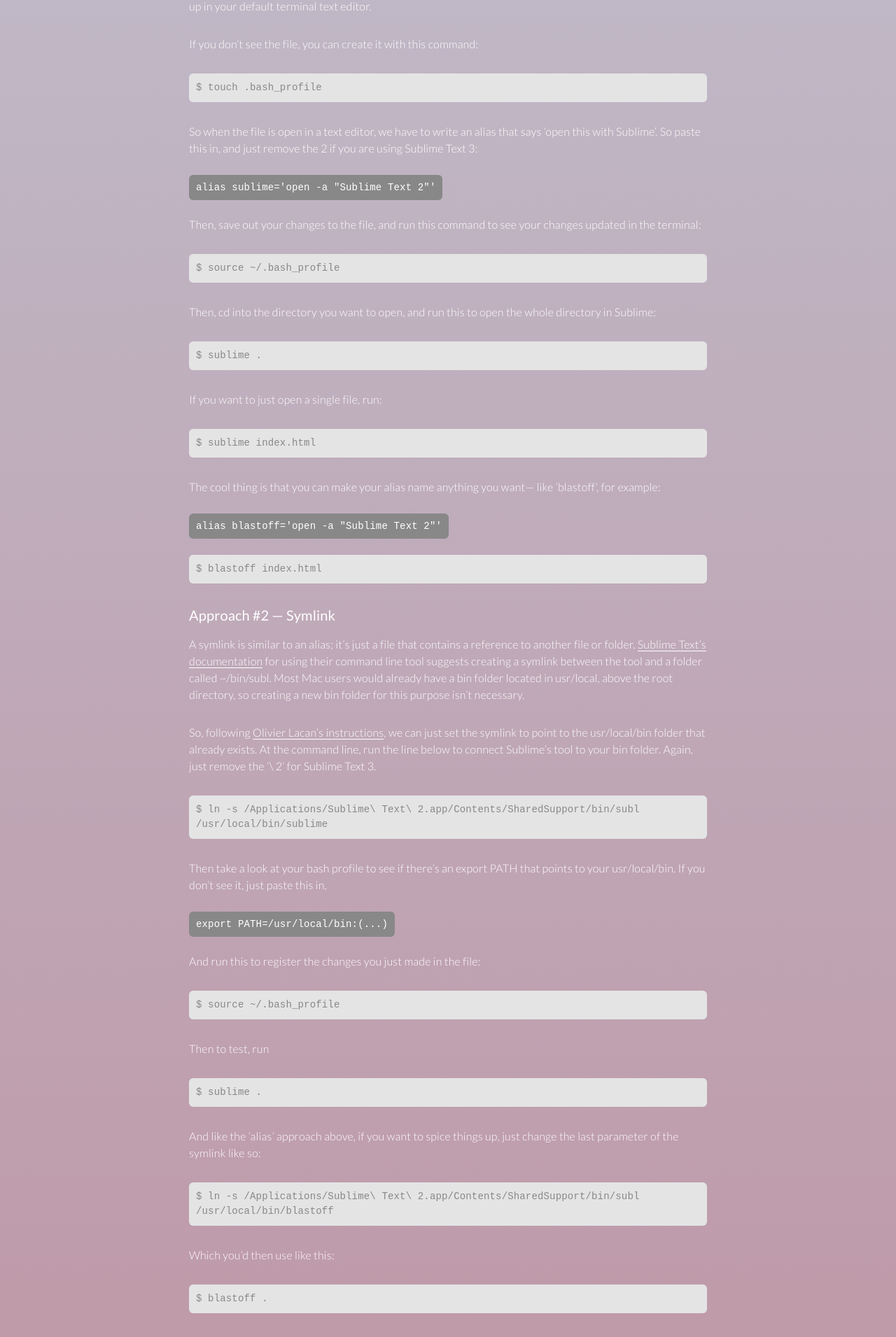
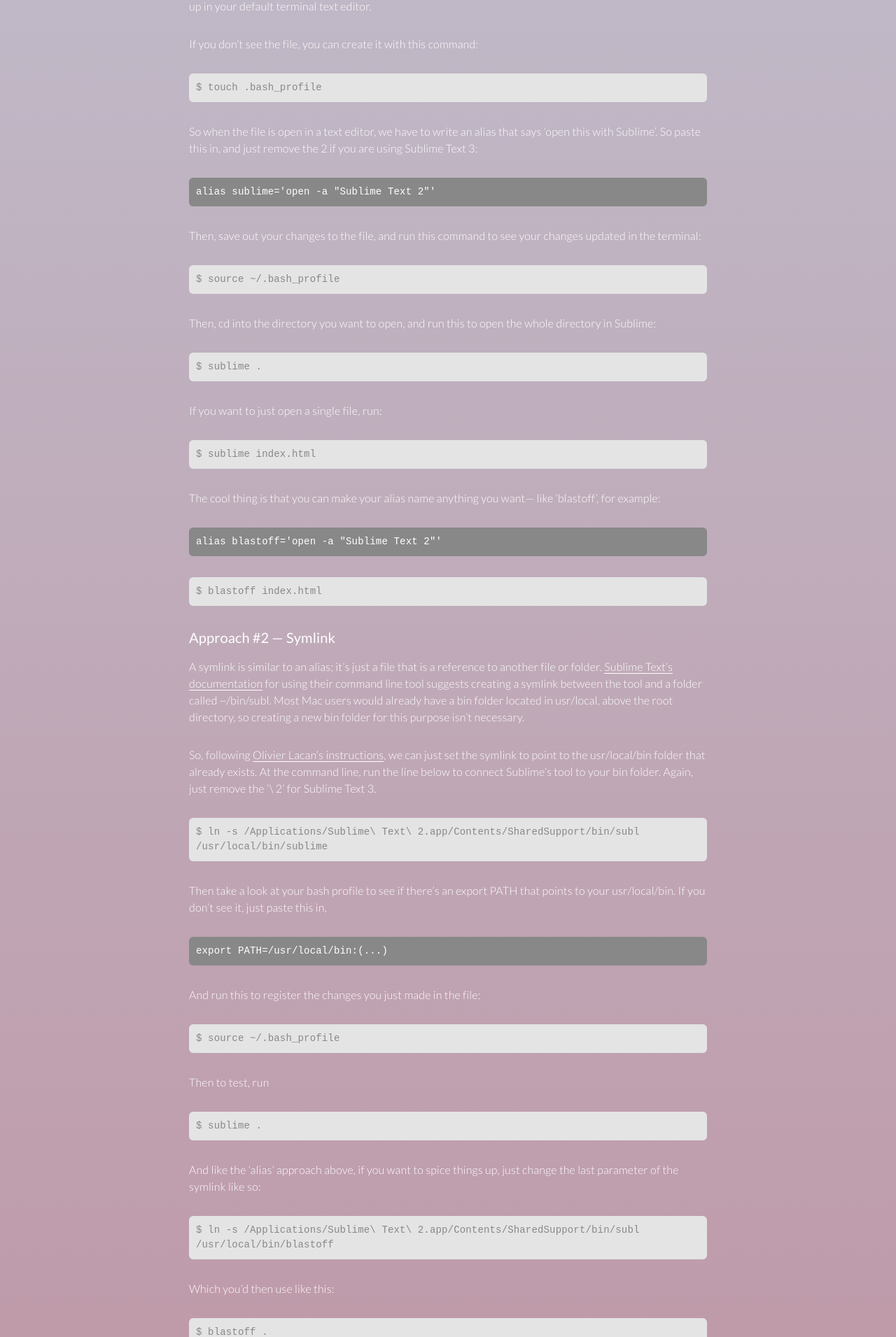
Before and after one commit to ahoef/jekyll-blog, a Jekyll site: the page built from _posts/2015-03-09-opening-sublime-from-command-line.md, in a window 1280 px wide. Shown: the part 1668-3579 px from the top of the page at 70% size. Built offline with Jekyll 4.4.1, drawn with Linux system fonts in a browser that asks for light colours.

Commit message:
fix symlink typo & style of single-line class

```diff
--- a/_posts/2015-03-09-opening-sublime-from-command-line.md
+++ b/_posts/2015-03-09-opening-sublime-from-command-line.md
@@ -89,7 +89,7 @@
 
 ### Approach #2 &mdash; Symlink ###
 
-A symlink is similar to an alias; it's just a file that contains a reference to another file or folder. [Sublime Text's documentation](http://www.sublimetext.com/docs/2/osx_command_line.html) for using their command line tool suggests creating a symlink between the tool and a folder called ~/bin/subl. Most Mac users would already have a bin folder located in usr/local, above the root directory, so creating a new bin folder for this purpose isn't necessary.
+A symlink is similar to an alias; it's just a file that is a reference to another file or folder. [Sublime Text's documentation](http://www.sublimetext.com/docs/2/osx_command_line.html) for using their command line tool suggests creating a symlink between the tool and a folder called ~/bin/subl. Most Mac users would already have a bin folder located in usr/local, above the root directory, so creating a new bin folder for this purpose isn't necessary.
 
 So, following [Olivier Lacan's instructions](https://gist.github.com/olivierlacan/1195304), we can just set the symlink to point to the usr/local/bin folder that already exists. At the command line, run the line below to connect Sublime's tool to your bin folder. Again, just remove the '\ 2' for Sublime Text 3.
 
--- a/_sass/_base.scss
+++ b/_sass/_base.scss
@@ -103,6 +103,7 @@
     }
     &.single-line {
         padding: 10px;
+        display: block;
     }
 }
 
```
